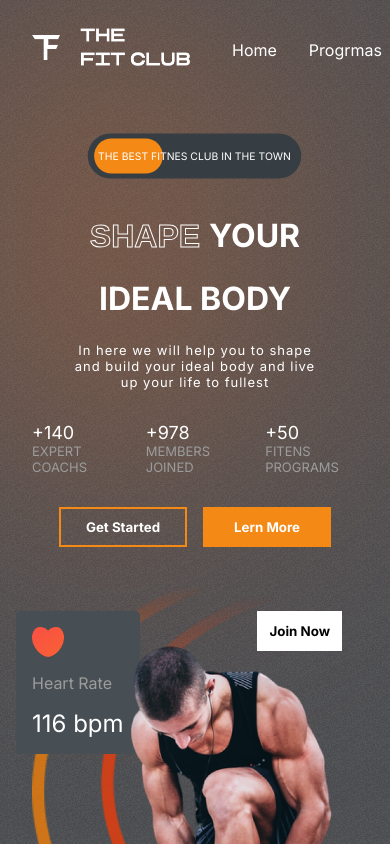
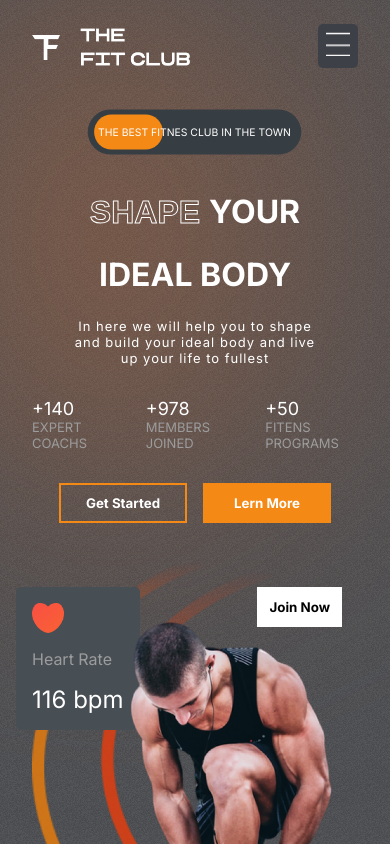
Before and after one commit to JarekCh/gym_website, a React (Create React App) app: page / in a window 390 px wide. Shown: the top 844 px of the page. Built offline with nearby package versions, Linux system fonts and the light colour scheme; the HTML template or start-up script is replaced by a standard one.

Commit message:
add bars.png install react scroll library add RWD in Header

```diff
--- a/package.json
+++ b/package.json
@@ -11,6 +11,7 @@
     "react": "^18.2.0",
     "react-dom": "^18.2.0",
     "react-scripts": "5.0.1",
+    "react-scroll": "^1.8.7",
     "web-vitals": "^2.1.4"
   },
   "scripts": {
--- a/src/components/Header/Header.css
+++ b/src/components/Header/Header.css
@@ -19,3 +19,18 @@
   cursor: pointer;
   color: var(--orange);
 }
+
+@media screen and (max-width: 768px) {
+  .header > :nth-child(2) {
+    position: fixed;
+    right: 2rem;
+    z-index: 99;
+  }
+
+  .header__menu {
+    flex-direction: column;
+    background-color: var(--appColor);
+    padding: 2rem;
+    border-radius: 10px;
+  }
+}
--- a/src/components/Header/Header.jsx
+++ b/src/components/Header/Header.jsx
@@ -1,19 +1,44 @@
-import React from 'react';
+import React, { useState } from 'react';
 import './Header.css';
 import logo from '../../assets/logo.png';
+import Bars from '../../assets/bars.png';
+import Link from 'react-scroll';
 
 const Header = () => {
+  const mobile = window.innerWidth <= 768 ? true : false;
+  const [menuOpened, setMenuOpened] = useState(false);
+
+  const isMenuOpend = () => {
+    setMenuOpened((prev) => !prev);
+  };
+
   return (
     <div className='header'>
       <img className='header__logo' src={logo} alt='logo' />
-
-      <ul className='header__menu'>
-        <li>Home</li>
-        <li>Progrmas</li>
-        <li>Why Us</li>
-        <li>Plans</li>
-        <li>Testimonials</li>
-      </ul>
+      {!menuOpened && mobile ? (
+        <div
+          style={{
+            backgroundColor: 'var(--appColor)',
+            padding: '0.5rem',
+            borderRadius: '5px',
+          }}
+          onClick={isMenuOpend}
+        >
+          <img
+            src={Bars}
+            alt=''
+            style={{ width: '1.5rem', height: '1.5rem' }}
+          />
+        </div>
+      ) : (
+        <ul className='header__menu'>
+          <li onClick={isMenuOpend}>Home</li>
+          <li onClick={isMenuOpend}>Progrmas</li>
+          <li onClick={isMenuOpend}>Why Us</li>
+          <li onClick={isMenuOpend}>Plans</li>
+          <liv onClick={isMenuOpend}>Testimonials</liv>
+        </ul>
+      )}
     </div>
   );
 };
```
Also changed, not shown: src/assets/bars.png (added), 1 other file (tests, documents, lock files or other folders).
